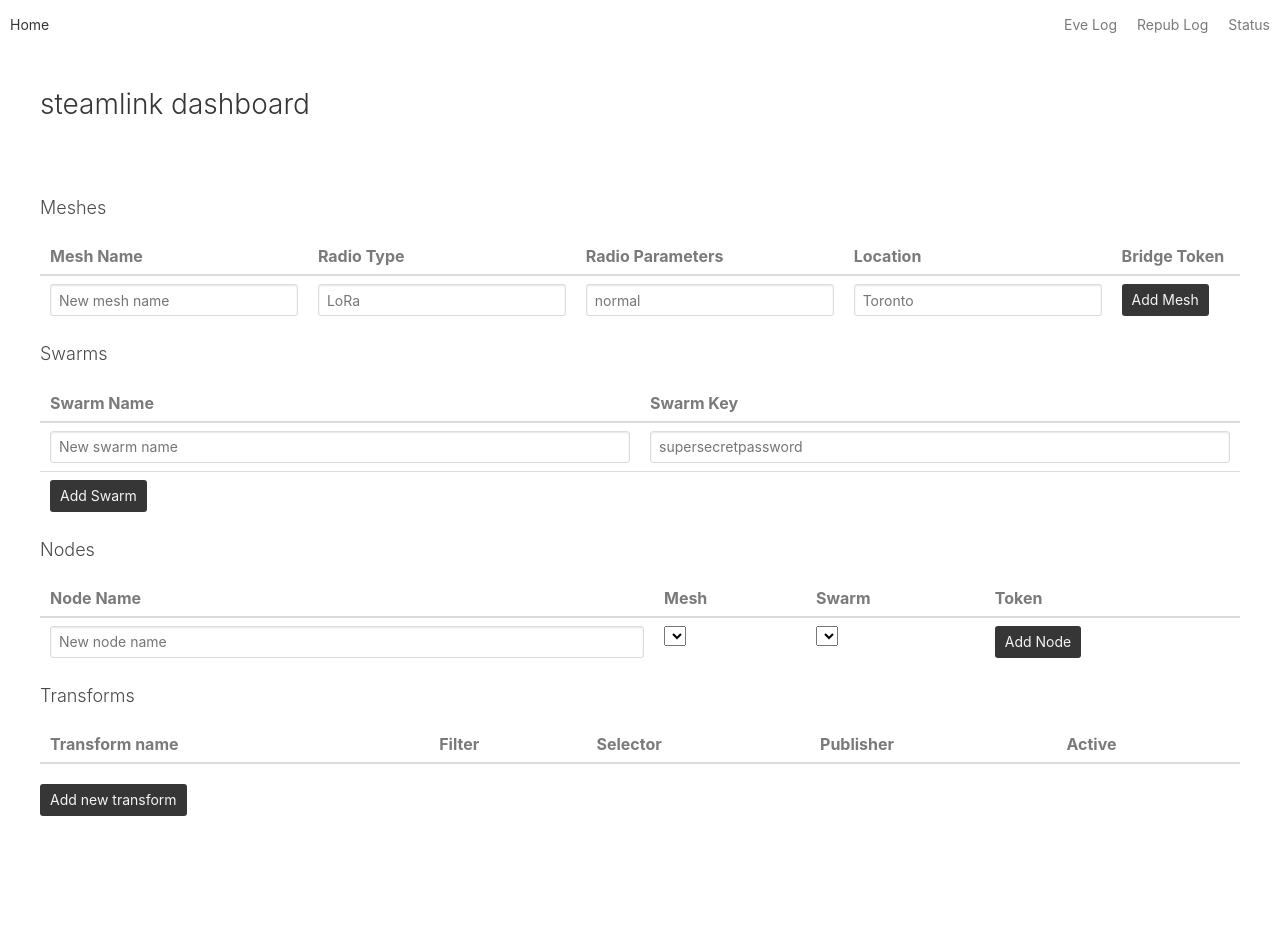
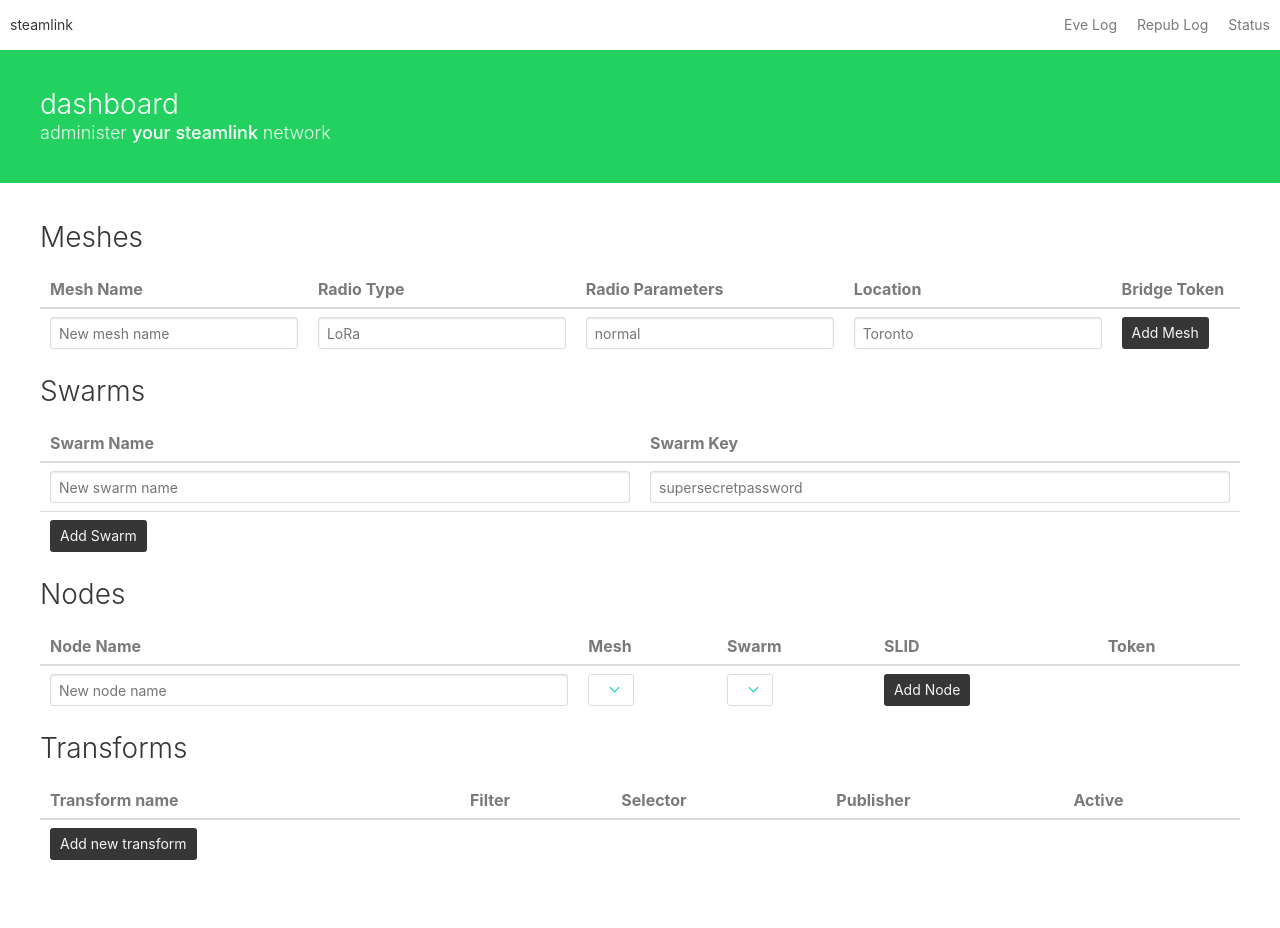
Before and after one commit to steamlink/build-test, a Python web app: template store/eve-demo/templates/index.html in a window 1280 px wide. Before the commit the page ends 816 px from the top, so only its background shows below. Run offline with Jinja, Linux system fonts and the light colour scheme; the template is opened without the code that fills it, so the values that code supplies are empty; some libraries are stand-ins or nearby versions.

Commit message:
fixed caching issues, added textareas, slid, plus prettying

```diff
--- a/store/eve-demo/run-gevent.py
+++ b/store/eve-demo/run-gevent.py
@@ -180,6 +180,7 @@ def init_last_allocated(items):
 
 def restart_repub(item, orig=None):
     print("restarting repub engine")
+    print(item)
     restart(REPUB_PIDFILE)
 
 app.on_insert_nodes += add_token_to_node
--- a/store/eve-demo/templates/index.html
+++ b/store/eve-demo/templates/index.html
@@ -14,7 +14,7 @@
     <nav class="nav">
       <div class="nav-left">
         <a href = "/" class="nav-item">
-          Home
+          steamlink
         </a>
       </div>
 
@@ -33,12 +33,19 @@
       </div>
     </nav>
 
-    <section class="hero">
+    <section class="hero is-success">
       <div class="hero-body">
         <div class="container">
-          <h1 class="title">
-            steamlink dashboard
-          </h1>
+          <p class="title">
+            dashboard
+          </p>
+          <p class="subtitle">
+            administer
+            <strong>
+              your steamlink
+            </strong>
+            network
+          </p>
         </div>
       </div>
     </section>
@@ -48,7 +55,7 @@
         <div class="columns">
           <div class="column">
 
-            <h2 class="subtitle">Meshes</h2>
+            <h2 class="title">Meshes</h2>
             <table class="mesh_list table">
               <thead>
                 <th>Mesh Name</th>
@@ -105,7 +112,7 @@
             </table>
 
 
-            <h2 class="subtitle">Swarms</h2>
+            <h2 class="title">Swarms</h2>
             <table class="swarms_list table">
               <thead>
                 <th>Swarm Name</th>
@@ -139,12 +146,13 @@
 
 
 
-            <h2 class="subtitle">Nodes</h2>
+            <h2 class="title">Nodes</h2>
                         <table class="nodes_list table">
               <thead>
                 <th>Node Name</th>
                 <th>Mesh</th>
                 <th>Swarm</th>
+                <th>SLID</th>
                 <th>Token</th>
               </thead>
 
@@ -166,6 +174,11 @@
                 </td>
                 <td>
                   {% raw %}
+                  {{ item.sl_id }}
+                  {% endraw %}
+                </td>
+                <td>
+                  {% raw %}
                   {{ item.token }}
                   {% endraw %}
                 </td>
@@ -175,6 +188,7 @@
                   <input class="input" type="text" name="new_node_name" placeholder="New node name" v-model="new_node.node_name">
                 </td>
                 <td>
+                  <span class="select">
                     <select v-model="new_node.selected_mesh">
                       <option v-for="(mesh_item, mesh_index) in meshes" v-bind:value="mesh_index">
                         {% raw %}
@@ -182,8 +196,10 @@
                         {% endraw %}
                       </option>
                     </select>
+                  </span>
                 </td>
                 <td>
+                  <span class="select">
                     <select v-model="new_node.selected_swarm">
                       <option v-for="(swarm_item, swarm_index) in swarms" v-bind:value="swarm_index">
                         {% raw %}
@@ -191,6 +207,7 @@
                         {% endraw %}
                       </option>
                     </select>
+                  </span>
                 </td>
                 <td>
                   <button class="button is-dark" type="button" v-on:click="addNode">Add Node</button>
@@ -198,7 +215,7 @@
               </tr>
             </table>
 
-            <h2 class="subtitle">Transforms</h2>
+            <h2 class="title">Transforms</h2>
             <table class="transforms_list table">
               <thead>
                 <th>Transform name</th>
@@ -230,16 +247,19 @@
                 </td>
 
                 <td>
-                  <button class="button is-small" type="button" v-on:click="activateTransform(index)">
+                  <button class="button is-info" type="button" v-on:click="activateTransform(index)">
                     {% raw %}
                     {{ item.active }}
                     {% endraw %}
                   </button>
                 </td>
               </tr>
+              <tr>
+                <td>
+                  <a class="button is-dark" href="/add-transform">Add new transform</a>
+                </td>
+              </tr>
             </table>
-            <a class="button is-dark" href="/add-transform">Add new transform</a>
-
           </div>
         </div>
       </div>
```
Also changed, not shown: store/eve-demo/static/app.js (+66 -18 lines), store/eve-demo/templates/add_transform.html (+40 -10 lines). Lines whose indentation alone changed are shown as unchanged.
